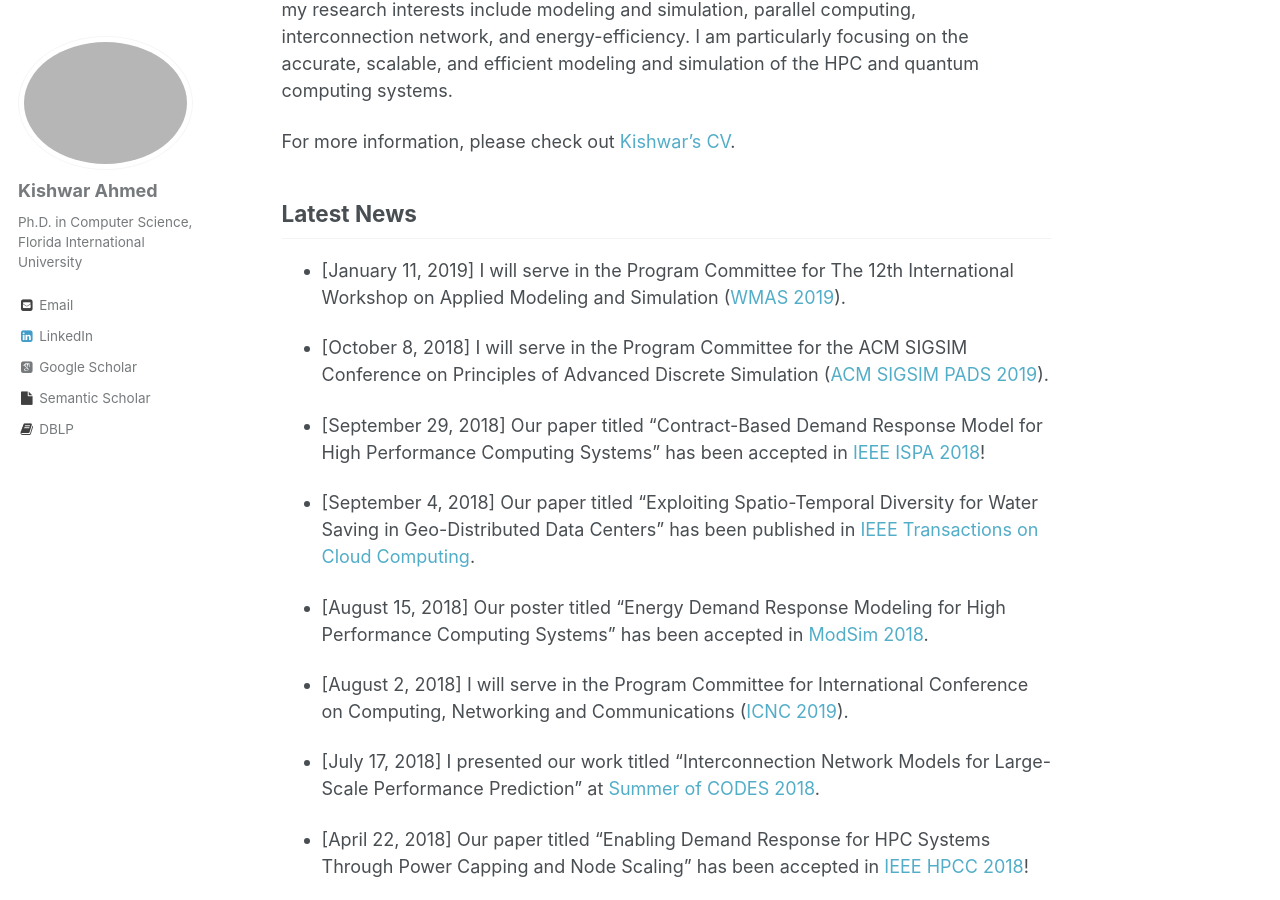
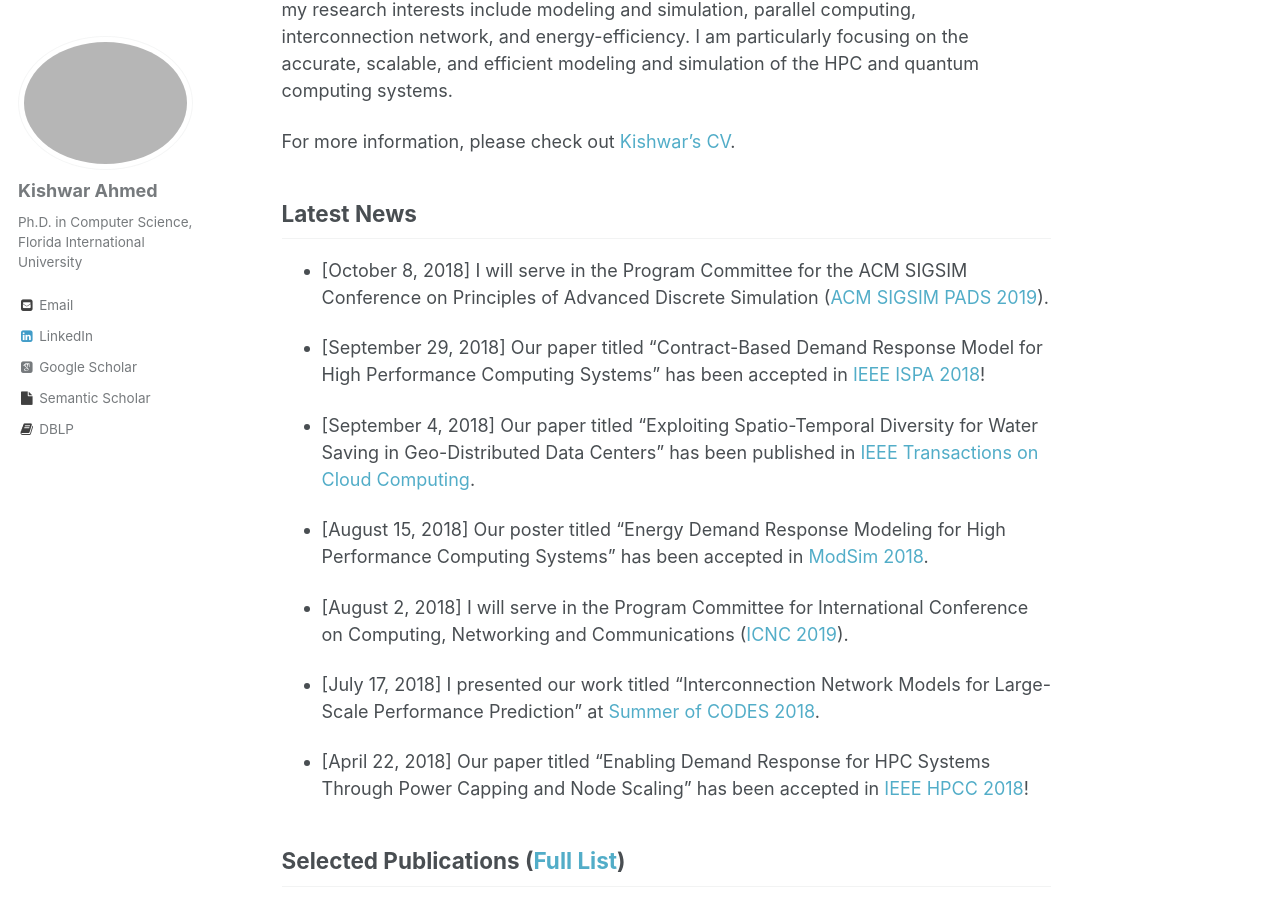
Before and after one commit to kishwarbd/kishwarbd.github.io, a Jekyll site: the page built from _pages/about.md, in a window 1280 px wide and 900 px high, scrolled down 388 px. Built offline with Jekyll 4.4.1, drawn with Linux system fonts in a browser that asks for light colours; some web fonts are replaced.

Commit message:
more updates.

```diff
--- a/_pages/about.md
+++ b/_pages/about.md
@@ -23,7 +23,6 @@ systems**. More specifically, my research interests include modeling and simulat
 For more information, please check out [Kishwar’s CV](https://kishwarbd.github.io/files/kishwar-cv.pdf).
 
 ## Latest News
-* [January 11, 2019] I will serve in the Program Committee for The 12th International Workshop on Applied Modeling and Simulation ([WMAS 2019](http://www.msc-les.org/conf/wams2019/index.html)).
 
 * [October 8, 2018] I will serve in the Program Committee for the ACM SIGSIM Conference on Principles of Advanced Discrete Simulation ([ACM SIGSIM PADS 2019](https://www.acm-sigsim-pads.org/)).
 
```
Also changed, not shown: 1 other file.
